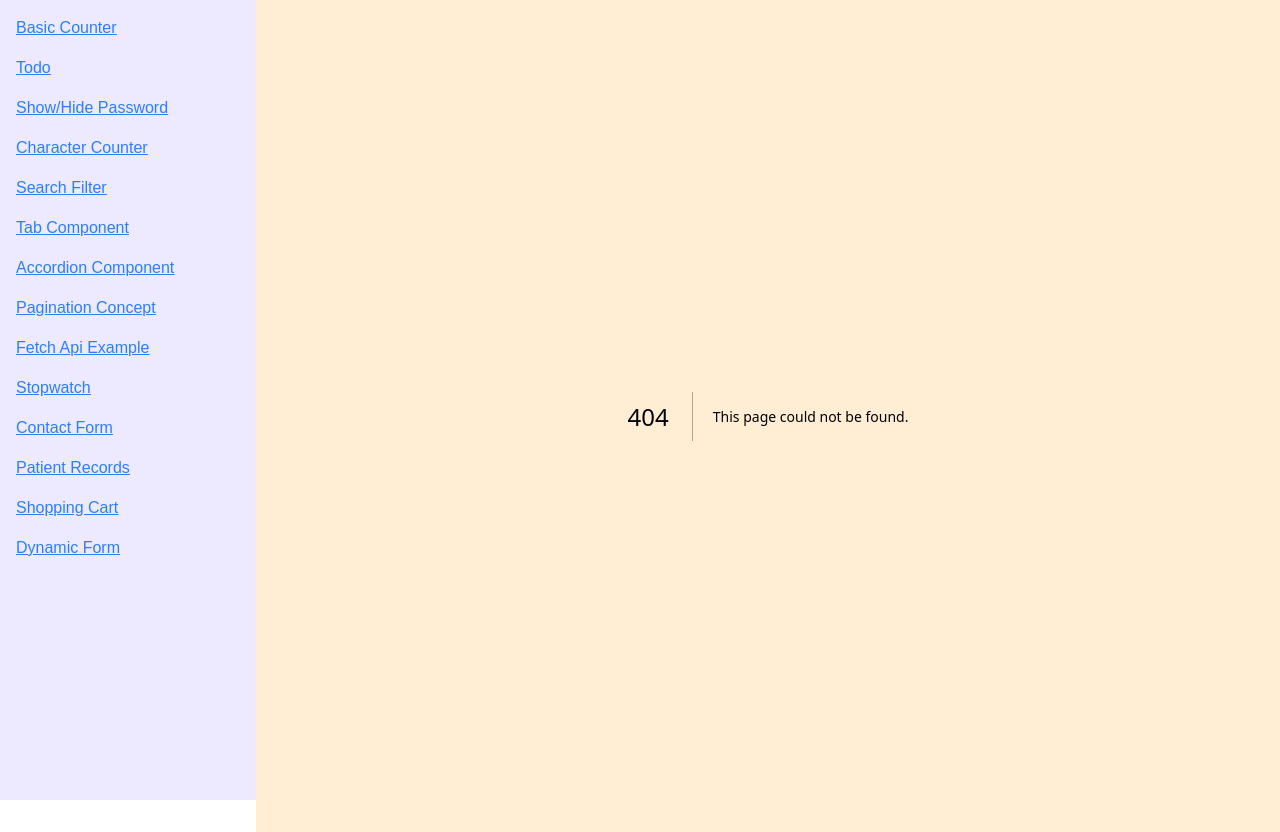
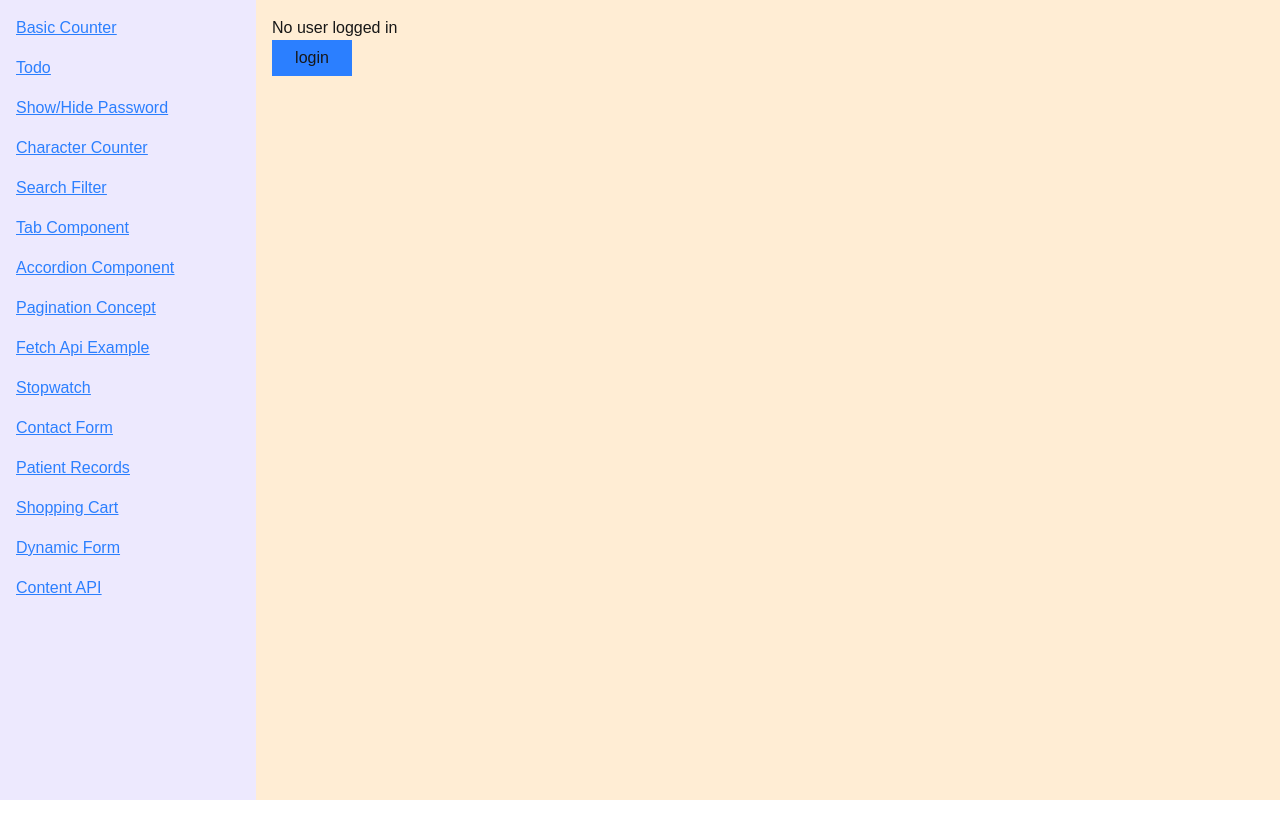
Before and after one commit to sadhna2003/reactjs-practice, a Next.js app in the folder my-app/: page /context in a window 1280 px wide. Before the commit this address had no page. After the commit the page ends 800 px from the top, so only its background shows below. Built offline with nearby package versions, Linux system fonts and the light colour scheme.

Commit message:
add context api example

```diff
--- /dev/null
+++ b/my-app/app/context/page.tsx
@@ -0,0 +1,35 @@
+"use client";
+import React from "react";
+import {useAuth} from "@/context/AuthContext";
+const ContextExample = () => {
+    const {user , login , logout } = useAuth();
+    return (
+        <section>
+            {user ? (
+             <>
+    <h1>user name : {user.name}</h1>
+    <button
+      type="button"
+      className="w-20 px-3 py-1.5 bg-blue-500 cursor-pointer"
+      onClick={logout}
+    >
+      Logout
+    </button>
+  </>
+            ):(
+                <>
+               <h1>No user logged in</h1>
+              <button
+                 type="button"
+               className="w-20 px-3 py-1.5 bg-blue-500 cursor-pointer"
+               onClick={login}
+               >
+                login
+            </button>
+            </>
+            )}
+        </section>
+    )
+
+}
+export default ContextExample;
--- a/my-app/app/layout.tsx
+++ b/my-app/app/layout.tsx
@@ -2,7 +2,7 @@ import type { Metadata } from "next";
 import { Poppins } from "next/font/google";
 import "./globals.css";
 import { Sidebar } from "@/components/Sidebar";
-
+import {AuthProvider} from "@/context/AuthContext";
 const popSans = Poppins({
   variable: "--font-poppins",
   subsets: ["latin"],
@@ -25,7 +25,9 @@ export default function RootLayout({ children }: LayoutProps<"/">) {
         <header className="fixed left-0 top-0 h-screen w-64 p-4 bg-violet-100">
           <Sidebar/>
         </header>
+        <AuthProvider>
         <main className="ml-64 min-h-screen w-[calc(100%-16rem)] p-4 bg-orange-100 overflow-x-hidden">{children}</main>
+       </AuthProvider>
         </body>
     </html>
   );
--- a/my-app/app/page.tsx
+++ b/my-app/app/page.tsx
@@ -1,5 +1,6 @@
 export default function Home() {
   return (
+
     <div className="flex flex-col flex-1 items-center justify-center bg-sky-200 font-sans">
       <p className="flex flex-1 w-full max-w-3xl flex-col items-center justify-start py-32 px-16 bg-white sm:items-start">
          This Project is for Practicing my frontend skills
--- a/my-app/components/Sidebar.tsx
+++ b/my-app/components/Sidebar.tsx
@@ -55,6 +55,10 @@ const navLink = [
     {
         link:'dynamic-form',
         label:'Dynamic Form'
+    },
+    {
+        link:'context',
+        label:'Content API'
     }
 ]
 
--- /dev/null
+++ b/my-app/context/AuthContext.tsx
@@ -0,0 +1,44 @@
+"use client";
+import {createContext , useContext,useState} from "react";
+import React from "react";
+
+export const AuthContext = createContext();
+
+export const AuthProvider = ({
+  children,
+}: {
+  children: React.ReactNode;
+})=>{
+    const [user , setUser] = useState(null);
+
+    const login = ()=>{
+        setUser({
+            "name":"Test user",
+            "email":"test@test.com"
+        })
+    }
+    const logout = ()=>{
+        setUser(null)
+    }
+    return (
+       <AuthContext.Provider
+       value= {{
+         user,
+         login,
+         logout
+       }}
+       >
+        {children}
+        </AuthContext.Provider>
+    )
+}
+
+export const useAuth = () => {
+  const context = useContext(AuthContext);
+
+  if (!context) {
+    throw new Error("useAuth must be used inside AuthProvider");
+  }
+
+  return context;
+};
```
